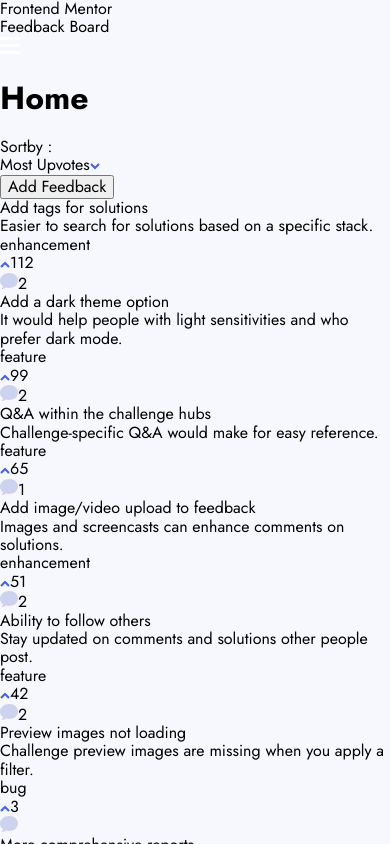
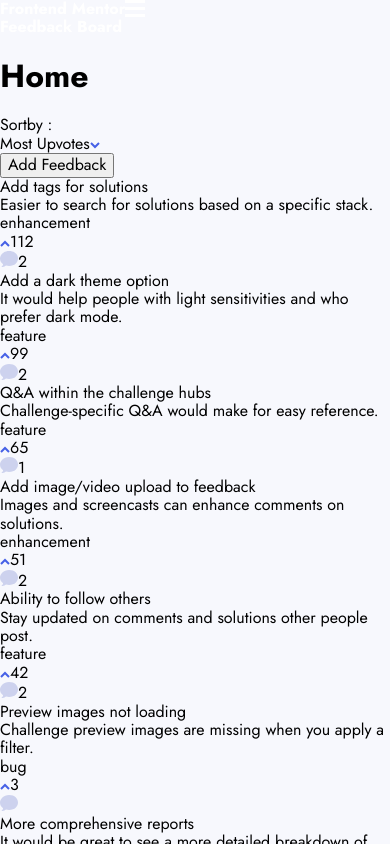
Before and after one commit to cursedxp/product-feedback-app, a React (Create React App) app: page / in a window 390 px wide. Shown: the top 844 px of the page. Built offline with nearby package versions, Linux system fonts and the light colour scheme.

Commit message:
header styling for mobile is done

```diff
--- a/src/components/Header/Header.jsx
+++ b/src/components/Header/Header.jsx
@@ -8,7 +8,7 @@
         <div>Frontend Mentor</div>
         <div className="board-name">Feedback Board</div>
       </div>
-      <div>
+      <div className="menu">
         <img src={MenuIcon} alt="" />
       </div>
     </div>
--- a/src/components/Header/Header.mobile.scss
+++ b/src/components/Header/Header.mobile.scss
@@ -4,14 +4,16 @@
     center center/cover;
   height: 72px;
   padding: 16px 24px;
-  color: $white;
-  display: flex;
   justify-content: space-between;
   align-items: center;
   font-size: 15px;
-  font-weight: 700;
   .board-name {
     font-size: 13px;
     font-weight: 400;
   }
+  .menu {
+    display: flex;
+    justify-content: center;
+    align-items: center;
+  }
 }
--- a/src/components/Header/Header.scss
+++ b/src/components/Header/Header.scss
@@ -1,4 +1,11 @@
 @import "../../styles/variables";
+.company {
+  color: $white;
+  font-weight: 700;
+  display: flex;
+  .board-name {
+  }
+}
 @media (max-width: 375px) {
   @import "Header.mobile.scss";
 }
```
